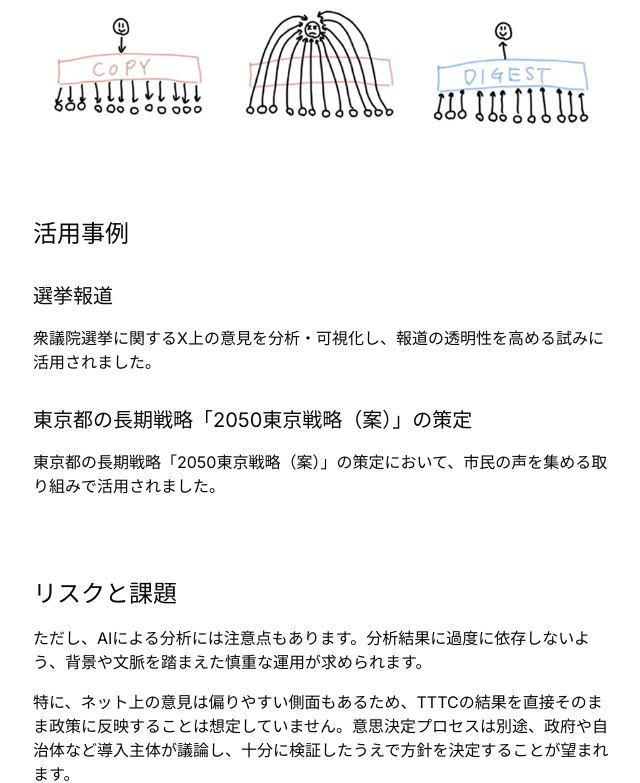
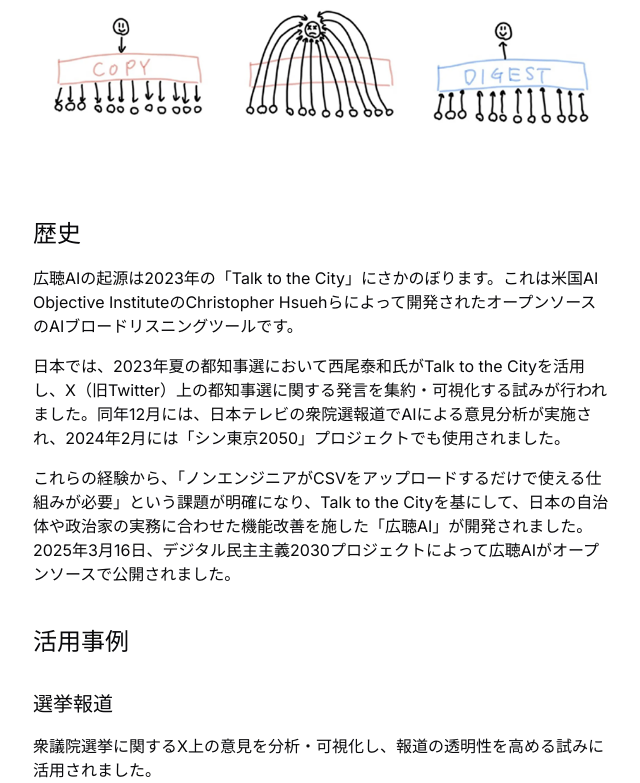
Before and after one commit to moai-redcap/dd2030website, a Next.js app: page /kouchou-ai in a window 1280 px wide. Shown: the part 539-1322 px from the top of the page, without its empty margins (319-959 px from the left). Built offline with nearby package versions, Linux system fonts and the light colour scheme; a web font is replaced by a local one.

Commit message:
広聴AIページに歴史セクションを追加
Co-Authored-By: NISHIO Hirokazu <nishio.hirokazu@gmail.com>

```diff
--- a/app/kouchou-ai/page.tsx
+++ b/app/kouchou-ai/page.tsx
@@ -35,6 +35,18 @@ export default async function Page() {
           priority={true}
           quality={100}
         />
+        <section>
+          <h3 className="text-2xl mt-10">歴史</h3>
+          <p className="mt-4">
+            広聴AIの起源は2023年の「Talk to the City」にさかのぼります。これは米国AI Objective InstituteのChristopher Hsuehらによって開発されたオープンソースのAIブロードリスニングツールです。
+          </p>
+          <p className="mt-4">
+            日本では、2023年夏の都知事選において西尾泰和氏がTalk to the Cityを活用し、X（旧Twitter）上の都知事選に関する発言を集約・可視化する試みが行われました。同年12月には、日本テレビの衆院選報道でAIによる意見分析が実施され、2024年2月には「シン東京2050」プロジェクトでも使用されました。
+          </p>
+          <p className="mt-4">
+            これらの経験から、「ノンエンジニアがCSVをアップロードするだけで使える仕組みが必要」という課題が明確になり、Talk to the Cityを基にして、日本の自治体や政治家の実務に合わせた機能改善を施した「広聴AI」が開発されました。2025年3月16日、デジタル民主主義2030プロジェクトによって広聴AIがオープンソースで公開されました。
+          </p>
+        </section>
         <section>
           <h3 className="text-2xl mt-10">活用事例</h3>
           <h4 className="text-xl mt-8">選挙報道</h4>
```
